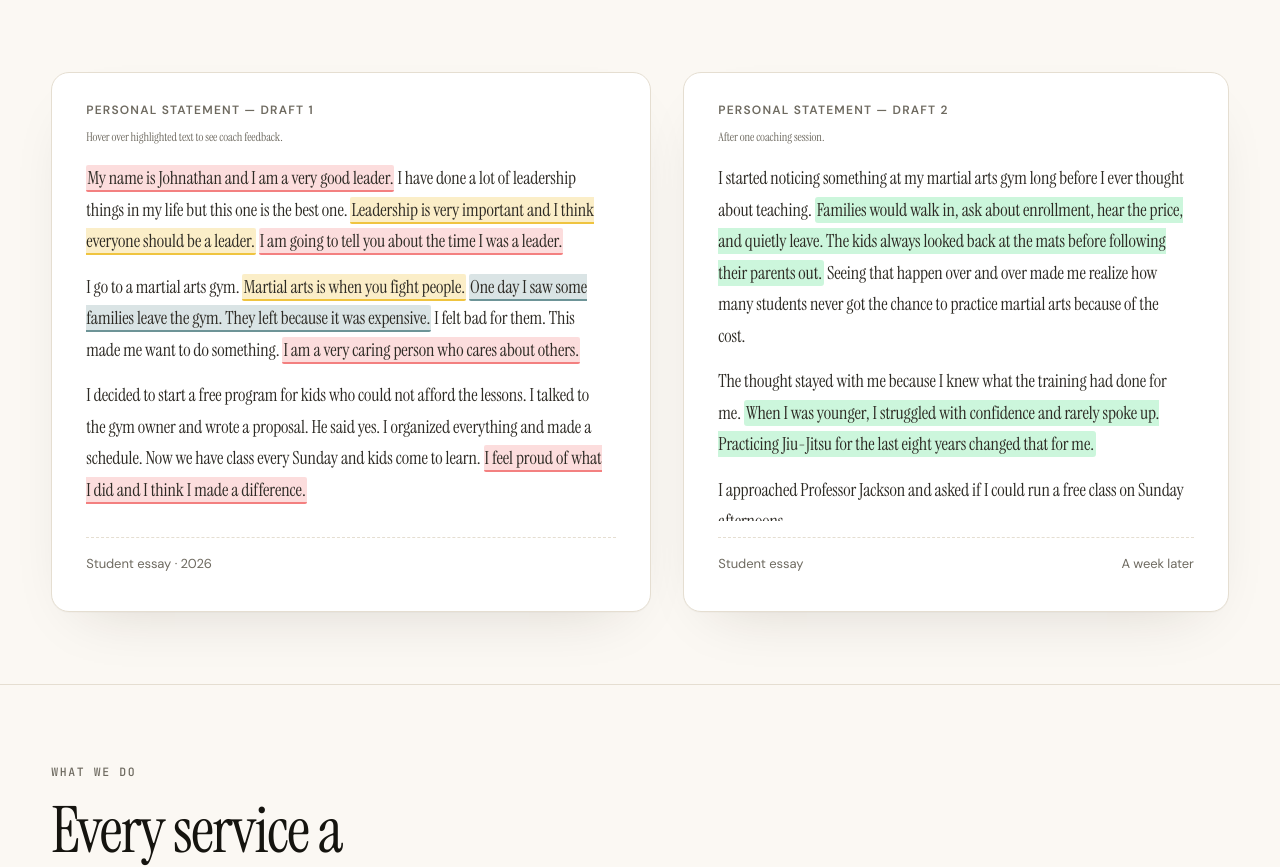
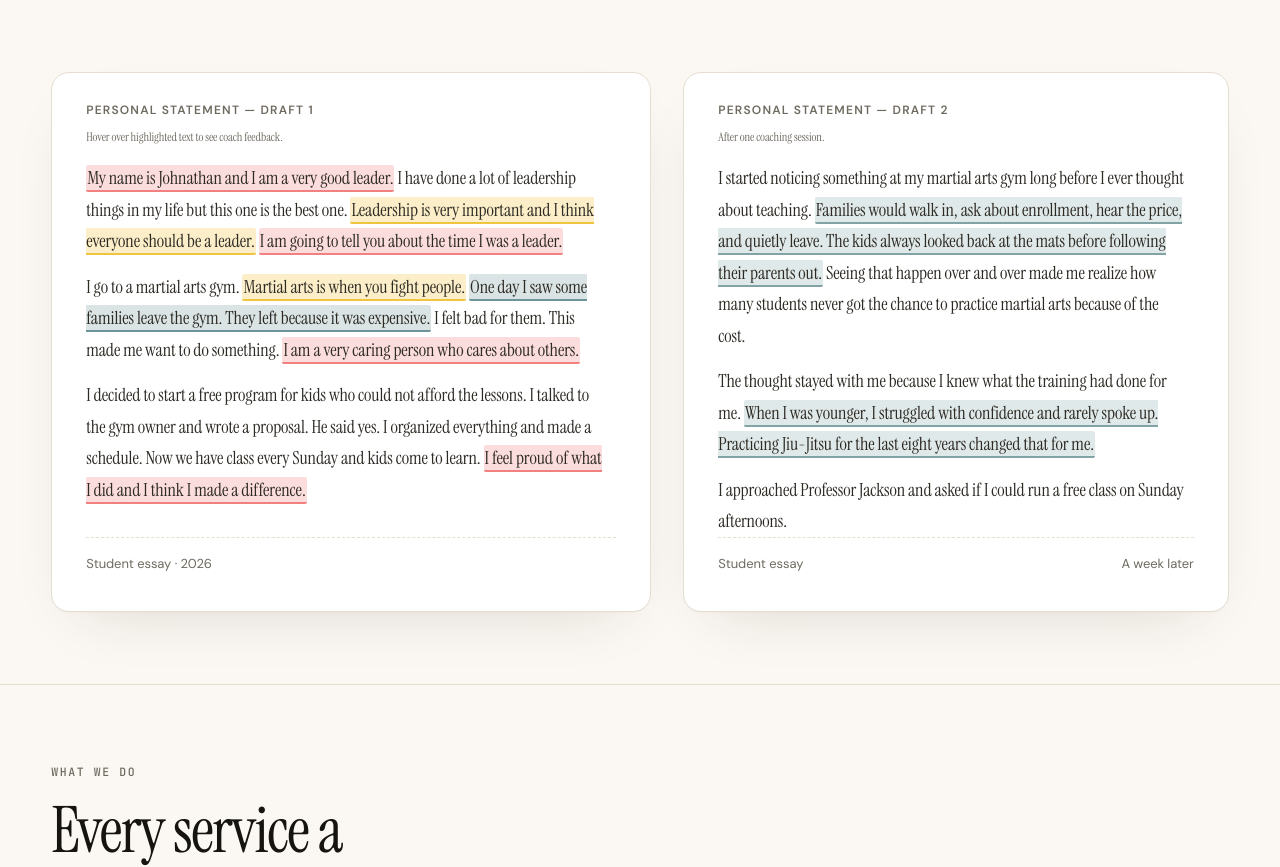
Before and after one commit to hrsinghvi/925admit, a Next.js app: page / in a window 1280 px wide. Shown: the part 1259-2126 px from the top of the page. Built offline with nearby package versions, Linux system fonts and the light colour scheme.

Commit message:
feat: add positive hover tooltips to Draft 2 green highlights

```diff
--- a/components/EssayDemo.tsx
+++ b/components/EssayDemo.tsx
@@ -55,22 +55,70 @@ const DRAFT1: { id: string; segments: Segment[] }[] = [
   },
 ]
 
-type D2Segment = { text: string; highlight?: boolean }
+type D2Segment = { text: string; highlight?: boolean; tag?: string; body?: string }
 
 const DRAFT2: D2Segment[][] = [
   [
     { text: 'I started noticing something at my martial arts gym long before I ever thought about teaching. ' },
-    { text: 'Families would walk in, ask about enrollment, hear the price, and quietly leave. The kids always looked back at the mats before following their parents out.', highlight: true },
+    {
+      text: 'Families would walk in, ask about enrollment, hear the price, and quietly leave. The kids always looked back at the mats before following their parents out.',
+      highlight: true,
+      tag: 'Hook · Cinematic Opening',
+      body: 'This is your essay\'s strongest moment. The image of kids looking back at the mats is specific, visual, and quietly devastating — exactly the kind of detail admissions readers remember long after they close the file.',
+    },
     { text: ' Seeing that happen over and over made me realize how many students never got the chance to practice martial arts because of the cost.' },
   ],
   [
     { text: 'The thought stayed with me because I knew what the training had done for me. ' },
-    { text: 'When I was younger, I struggled with confidence and rarely spoke up. Practicing Jiu-Jitsu for the last eight years changed that for me.', highlight: true },
+    {
+      text: 'When I was younger, I struggled with confidence and rarely spoke up. Practicing Jiu-Jitsu for the last eight years changed that for me.',
+      highlight: true,
+      tag: 'Voice · Earned Vulnerability',
+      body: 'Showing real struggle before showing growth is the right move. This gives genuine weight to everything that follows — the reader now understands exactly why this program matters to you personally.',
+    },
   ],
   [
     { text: 'I approached Professor Jackson and asked if I could run a free class on Sunday afternoons.' },
   ],
 ]
+
+function D2HighlightWithTooltip({ seg }: { seg: D2Segment }) {
+  return (
+    <span className="hl-wrap">
+      <span
+        className="hl-text"
+        style={{
+          background: 'rgba(52,107,110,0.15)',
+          borderBottom: '2px solid rgba(52,107,110,0.55)',
+          borderRadius: 2,
+          padding: '1px 1px 0',
+          cursor: 'default',
+        }}
+      >
+        {seg.text}
+      </span>
+      <span className="hl-tip">
+        <span
+          style={{
+            display: 'block',
+            fontSize: 10,
+            fontFamily: 'var(--font-mono)',
+            letterSpacing: '0.08em',
+            textTransform: 'uppercase',
+            color: '#346b6e',
+            marginBottom: 6,
+          }}
+        >
+          {seg.tag}
+        </span>
+        <span style={{ fontSize: 13, lineHeight: 1.6, color: '#15140F' }}>
+          {seg.body}
+        </span>
+        <span className="hl-arrow" />
+      </span>
+    </span>
+  )
+}
 
 function HighlightWithTooltip({ highlight }: { highlight: Highlight }) {
   const s = HIGHLIGHT_BG[highlight.color]
@@ -138,17 +186,17 @@ export default function EssayDemo() {
       </div>
 
       {/* Right panel — Draft 2 */}
-      <div className="demo-card">
-        <div className="demo-essay">
+      <div className="demo-card" style={{ overflow: 'visible' }}>
+        <div className="demo-essay" style={{ overflow: 'visible' }}>
           <h4>Personal Statement — Draft 2</h4>
           <p style={{ fontSize: 12, color: 'var(--muted)', marginBottom: 16, marginTop: -4 }}>
             After one coaching session.
           </p>
           {DRAFT2.map((para, i) => (
-            <p key={i} style={{ lineHeight: 1.75 }}>
+            <p key={i} style={{ lineHeight: 1.75, overflow: 'visible' }}>
               {para.map((seg, j) =>
                 seg.highlight
-                  ? <span key={j} style={{ background: 'rgba(74,222,128,0.28)', borderRadius: 3, padding: '1px 2px' }}>{seg.text}</span>
+                  ? <D2HighlightWithTooltip key={j} seg={seg} />
                   : <span key={j}>{seg.text}</span>
               )}
             </p>
```
